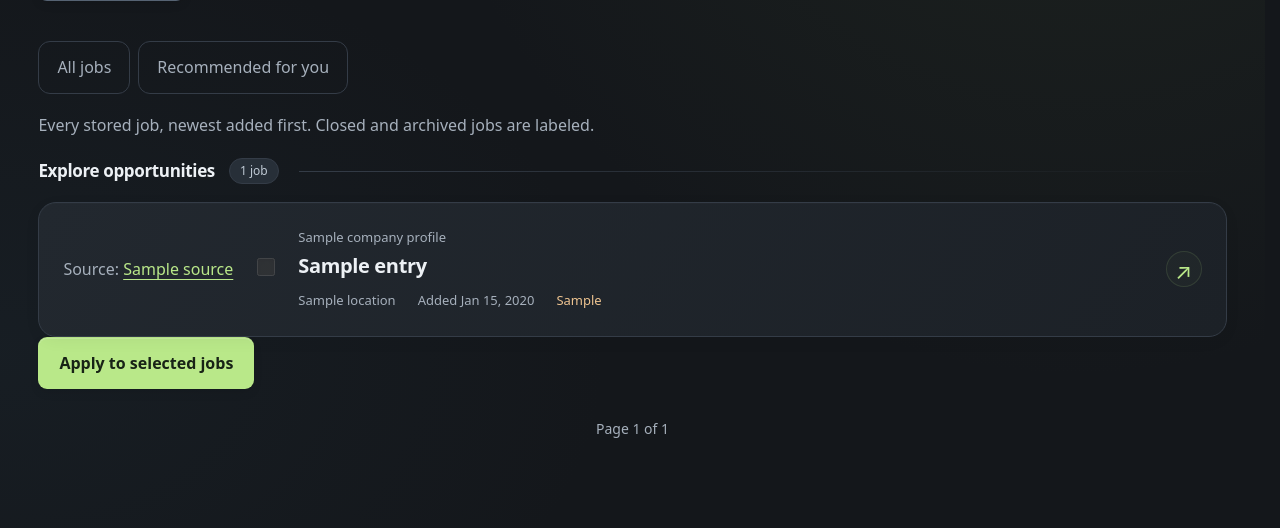
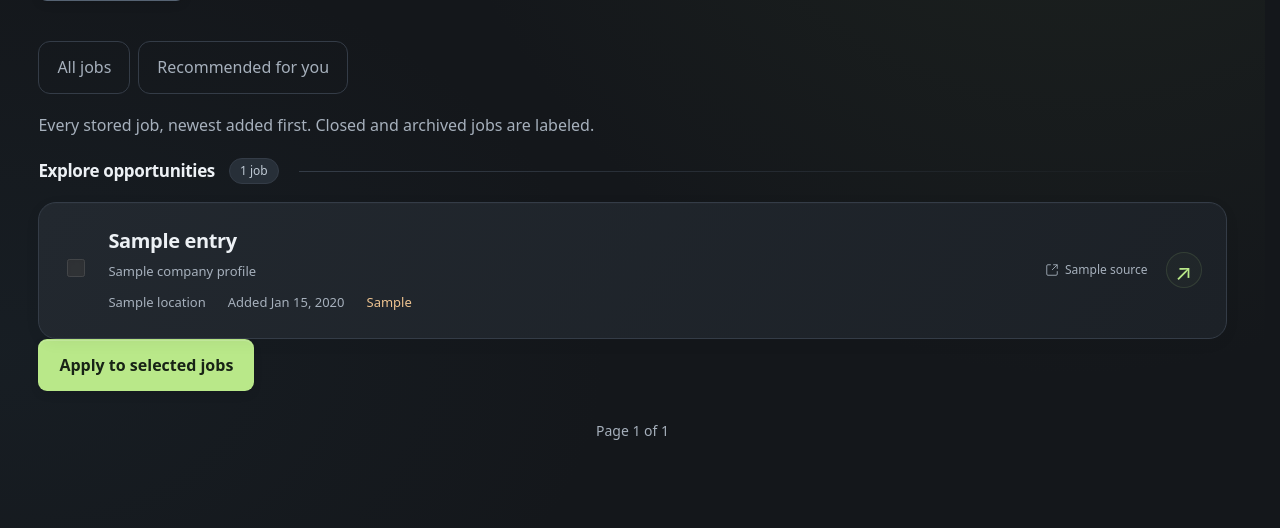
Before and after one commit to compfaculty/jobstream, a Django app: template templates/jobs/list.html in a window 1280 px wide. Shown: the part 500-1028 px from the top of the page. Run offline with Django 5.2, Linux system fonts and the light colour scheme; the template is opened without the code that fills it: most values are stand-ins (such as "Sample title", 1, 10 or a date in 2020).

Commit message:
Lead job cards with position and simplify source labels

```diff
--- a/static/app.css
+++ b/static/app.css
@@ -242,3 +242,17 @@ html { scrollbar-gutter: stable; }
 .profile-check { display: flex; align-items: start; gap: 10px; grid-column: 1 / -1; }
 .profile-check input[type=checkbox] { width: 18px; height: 18px; flex: 0 0 18px; margin-top: 4px; accent-color: var(--accent); }
 .profile-check label { font-weight: 400; }
+
+/* Position first; provenance stays secondary and independently clickable. */
+.job-card-content .company-name { margin: 6px 0 0; }
+.job-card-aside { display: flex; align-items: center; gap: 18px; margin-left: auto; max-width: 30%; }
+.job-sources { display: flex; flex-direction: column; align-items: flex-end; gap: 6px; min-width: 0; }
+.job-source { position: relative; z-index: 1; display: inline-flex; align-items: center; gap: 6px; color: var(--muted); font-size: 12px; text-decoration: none; max-width: 100%; }
+.job-source svg { flex-shrink: 0; }
+.job-source span { overflow-wrap: anywhere; }
+.job-source:hover, .job-source:focus-visible { color: var(--accent); text-decoration: underline; }
+@media (max-width: 650px) {
+  .job-card { flex-wrap: wrap; }
+  .job-card-content { flex-basis: 60%; }
+  .job-card-aside { flex-basis: 100%; max-width: 100%; justify-content: flex-end; }
+}
--- a/templates/jobs/list_results.html
+++ b/templates/jobs/list_results.html
@@ -38,11 +38,20 @@
 <div class="job-list">
 {% for job in page %}
 <article class="job-card">
-{% for origin in job.origins.all %}<p class="muted">Source: <a href="{{ origin.source_url }}" target="_blank" rel="noopener noreferrer">{{ origin.source.name }}</a></p>{% endfor %}
 <label class="job-selection"><input type="checkbox" name="jobs" value="{{ job.pk }}" aria-label="Select {{ job.title }}"{% if not job.active %} disabled{% endif %}></label>
   {% if job.company_profile.logo %}<img class="company-logo" src="{% url 'company-logo' job.company_profile_id %}" alt="" width="48" height="48" loading="lazy">{% endif %}
-  <div class="job-card-content"><p class="company-name">{% if job.company_profile_id %}<a class="company-link" href="{% url 'company' job.company_profile_id %}">{{ job.company_profile.name }}</a>{% else %}{{ job.company|default:'Company not specified' }}{% endif %}</p><h2><a href="{% url 'job' job.pk %}">{{ job.title }}</a></h2><p class="job-meta"><span>{{ job.location|default:'Location not specified' }}</span><span>Added {{ job.discovered_at|date:'M j, Y' }}</span>{% if not job.active %}<span class="job-unavailable">{% if job.status_override %}{{ job.get_status_override_display }}{% else %}{{ job.get_lifecycle_display }}{% endif %}</span>{% endif %}{% if job_mode == 'recommended' %}<span class="job-fit">{{ job.recommendation_score }}% fit</span>{% endif %}</p></div>
-  <span class="card-arrow" aria-hidden="true">↗</span>
+  <div class="job-card-content"><h2><a href="{% url 'job' job.pk %}">{{ job.title }}</a></h2><p class="company-name">{% if job.company_profile_id %}<a class="company-link" href="{% url 'company' job.company_profile_id %}">{{ job.company_profile.name }}</a>{% else %}{{ job.company|default:'Company not specified' }}{% endif %}</p><p class="job-meta"><span>{{ job.location|default:'Location not specified' }}</span><span>Added {{ job.discovered_at|date:'M j, Y' }}</span>{% if not job.active %}<span class="job-unavailable">{% if job.status_override %}{{ job.get_status_override_display }}{% else %}{{ job.get_lifecycle_display }}{% endif %}</span>{% endif %}{% if job_mode == 'recommended' %}<span class="job-fit">{{ job.recommendation_score }}% fit</span>{% endif %}</p></div>
+  <div class="job-card-aside">
+    <div class="job-sources" aria-label="Job sources">
+    {% for origin in job.origins.all %}
+      <a class="job-source" href="{{ origin.source_url }}" target="_blank" rel="noopener noreferrer" aria-label="Source: {{ origin.source.name }} (opens in new tab)">
+        <svg aria-hidden="true" width="14" height="14" viewBox="0 0 24 24" fill="none" stroke="currentColor" stroke-width="1.5"><path d="M14 3h7v7M21 3l-9 9"/><path d="M10 3H5a2 2 0 0 0-2 2v14a2 2 0 0 0 2 2h14a2 2 0 0 0 2-2v-5"/></svg>
+        <span>{{ origin.source.name }}</span>
+      </a>
+    {% endfor %}
+    </div>
+    <span class="card-arrow" aria-hidden="true">↗</span>
+  </div>
 </article>
 {% empty %}
 <div class="empty-state"><span class="empty-symbol" aria-hidden="true">⌕</span>
```
